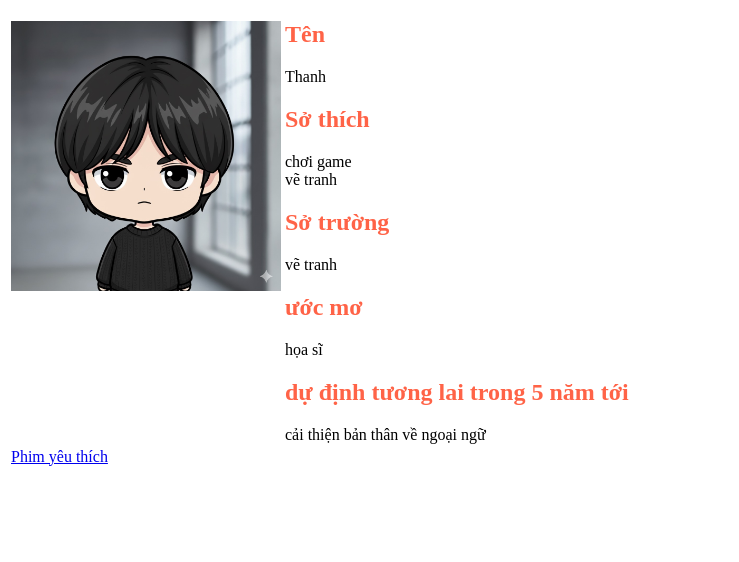
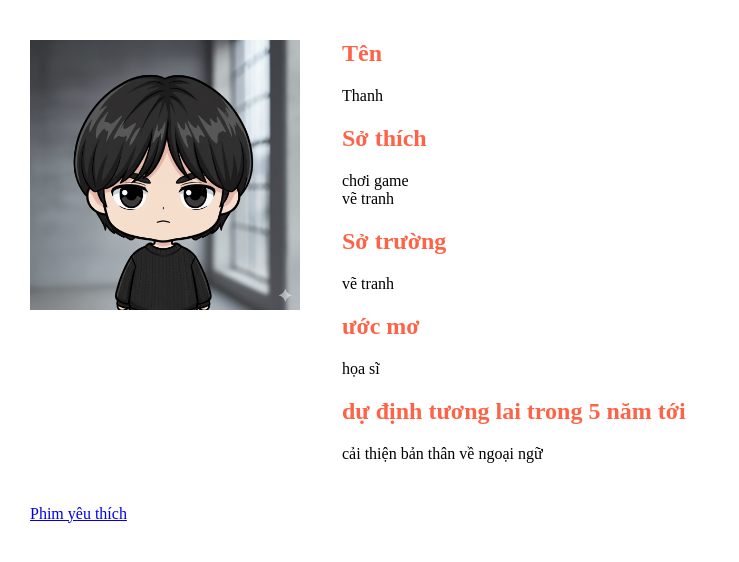
Before and after one commit to NgChiThanh-258/38ChiThanh, a plain HTML site: page index.html in a window 1280 px wide. Shown: the part 48-610 px from the top of the page, without its empty margins (0-739 px from the left). Drawn offline with Linux system fonts and the light colour scheme.

Commit message:
Update index.html
Signed-off-by: NgChiThanh-258 <40chithanh@gmail.com>

```diff
--- a/index.html
+++ b/index.html
@@ -5,7 +5,7 @@
   <style>
    h2 { color: tomato;}
    h1 { color: red; texxt-align: center; }
-   td { pading: 20;}
+   td { padding: 20;}
   </style>
   </head>
   <body>
```
